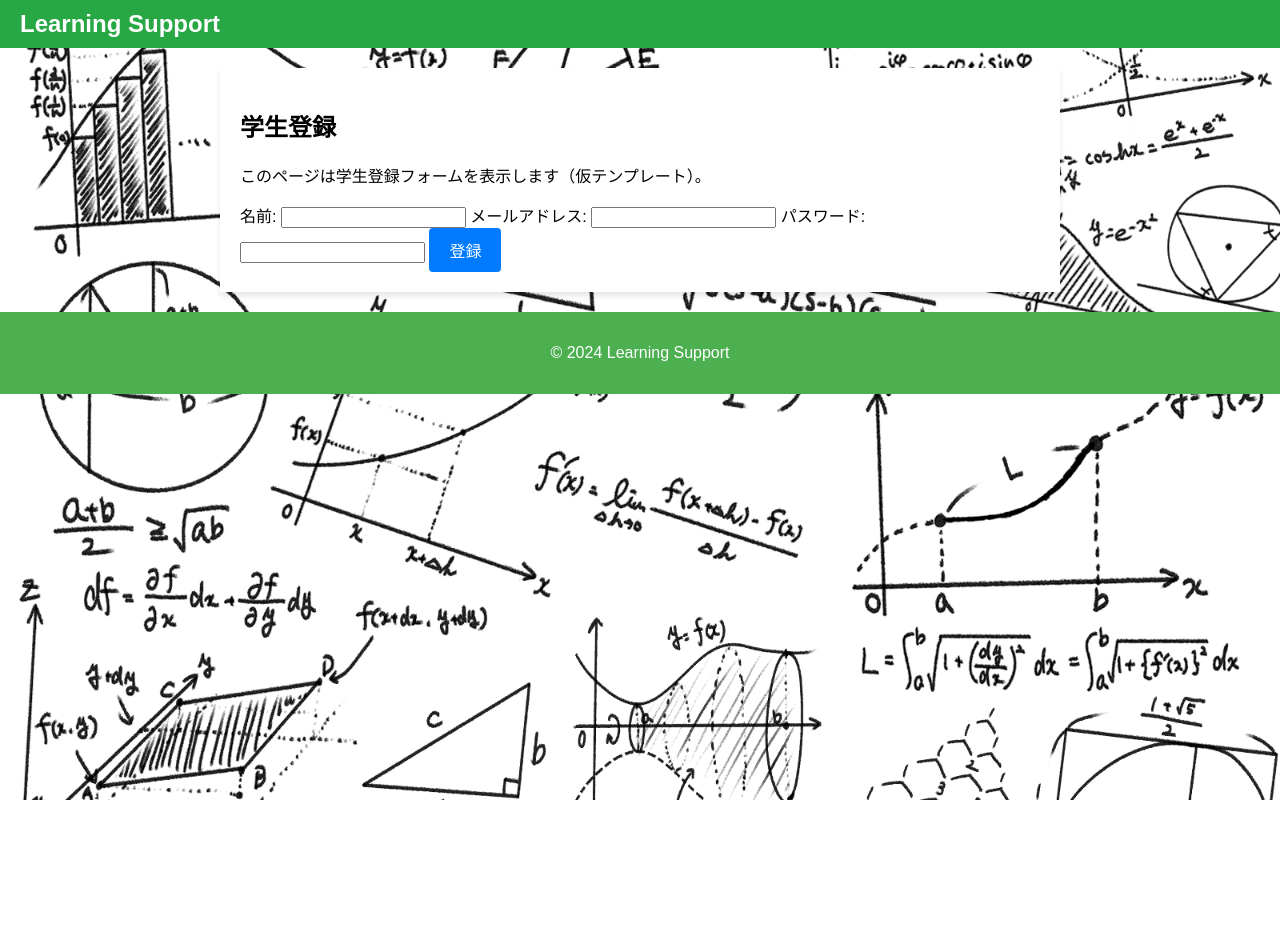
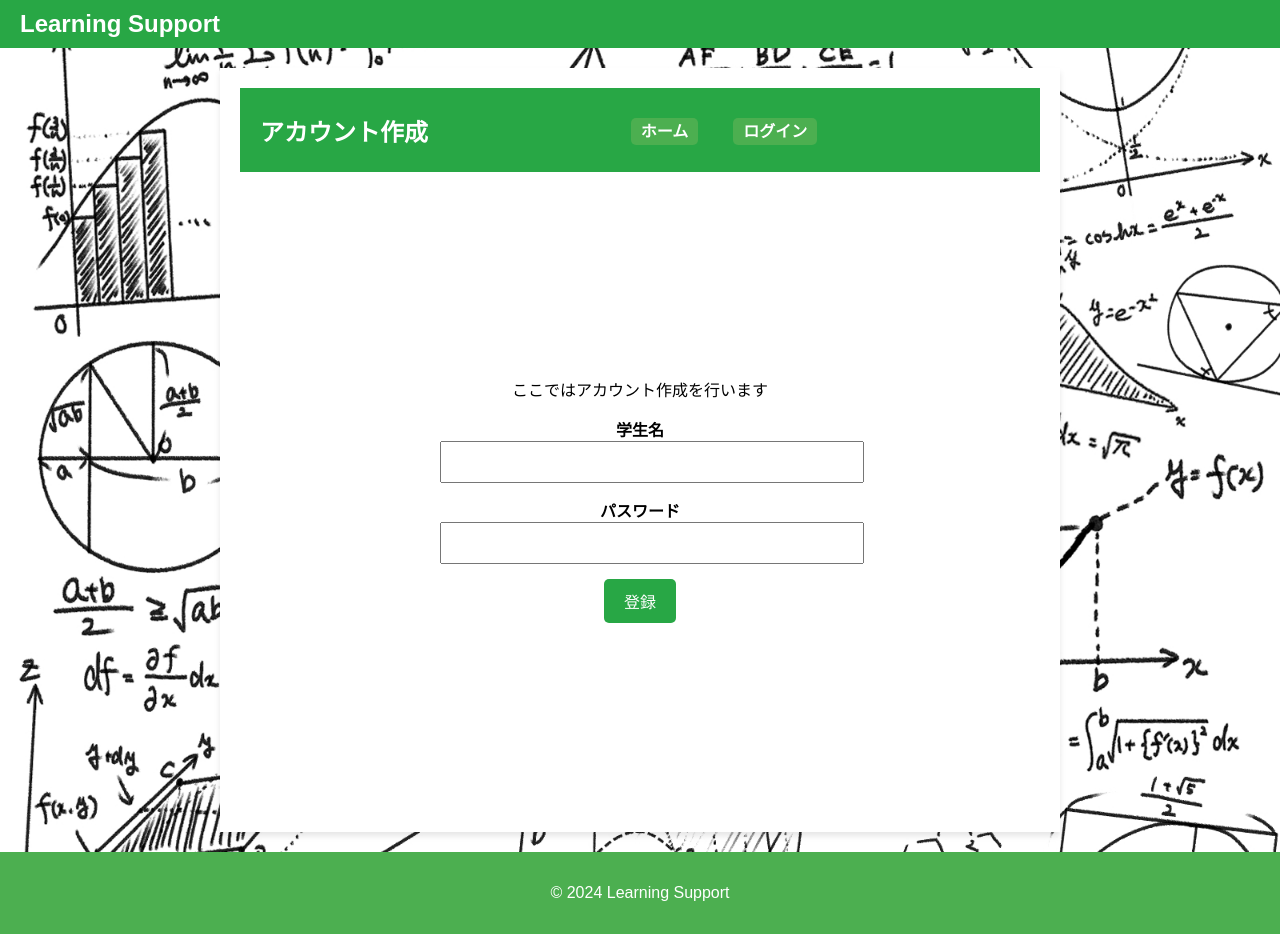
Before and after one commit to RyoRI45/NewData, a Django app: page /register/ in a window 1280 px wide. Before the commit the page ends 800 px from the top, so only its background shows below. Run offline with Django 5.2, Linux system fonts and the light colour scheme.

Commit message:
アカウント作成画面追加

```diff
--- a/core/templates/core/attendance_plan.html
+++ b/core/templates/core/attendance_plan.html
@@ -14,6 +14,7 @@
 </header>
 
 <div class="content-container">
+    <h2>出席状況</h2>
     <table class="styled-table">
         <thead>
             <tr>
--- a/core/templates/core/login.html
+++ b/core/templates/core/login.html
@@ -3,6 +3,7 @@
 {% block content %}
 <!-- ヘッダー -->
 <header style="display: flex; justify-content: space-between; align-items: center; padding: 10px 20px; background-color: #28a745; color: white;">
+    <h1>ログイン</h1>
     <!-- ナビゲーションバー -->
     <nav>
         <ul style="list-style: none; display: flex; gap: 15px; margin: 0; padding: 0;">
--- a/core/templates/core/register_student.html
+++ b/core/templates/core/register_student.html
@@ -1,21 +1,44 @@
 {% extends 'base.html' %}
 
 {% block content %}
-<div class="register-student">
-    <h2>学生登録</h2>
-    <p>このページは学生登録フォームを表示します（仮テンプレート）。</p>
-    <form method="post">
-        {% csrf_token %}
-        <label for="student_name">名前:</label>
-        <input type="text" id="student_name" name="student_name" required>
+<header style="display: flex; justify-content: space-between; align-items: center; padding: 10px 20px; background-color: #28a745; color: white;">
+    <h1>アカウント作成</h1>
+    <!-- ナビゲーションバー -->
+    <nav>
+        <ul style="list-style: none; display: flex; gap: 15px; margin: 0; padding: 0;">
+            <li><a href="{% url 'home' %}" style="text-decoration: none; color: white; font-weight: bold;">ホーム</a></li>
+            <li><a href="{% url 'login' %}" style="text-decoretaion: none; color: white; font-weight: bold">ログイン</a></li>
+        </ul>
+    </nav>
+</header>
 
-        <label for="email">メールアドレス:</label>
-        <input type="email" id="email" name="email" required>
+<div style="display: flex; justify-content: center; align-items: center; height: 80vh;">
+    <div style="width: 100%; max-width: 400px; text-align: center;">
+        <p>ここではアカウント作成を行います</p>
+        <form method="POST" action="">
+            {% csrf_token %}
+            <!-- エラーメッセージ -->
+            {% if error %}
+                <p style="color: red; font-weight: bold; margin-bottom: 15px;">{{ error }}</p>
+            {% endif %}
 
-        <label for="password">パスワード:</label>
-        <input type="password" id="password" name="password" required>
+            <!-- 学生名 -->
+            <div style="margin-bottom: 15px;">
+                <label for="student_name" style="display: block; font-weight: bold;">学生名</label>
+                <input type="text" id="student_name" name="student_name" required style="width: 100%; padding: 10px; font-size: 1rem;">
+            </div>
 
-        <button type="submit" class="btn">登録</button>
-    </form>
+            <!-- パスワード -->
+            <div style="margin-bottom: 15px;">
+                <label for="password" style="display: block; font-weight: bold;">パスワード</label>
+                <input type="password" id="password" name="password" required style="width: 100%; padding: 10px; font-size: 1rem;">
+            </div>
+
+            <!-- 登録ボタン -->
+            <button type="submit" style="background-color: #28a745; color: white; border: none; padding: 10px 20px; font-size: 1rem; cursor: pointer;">
+                登録
+            </button>
+        </form>
+    </div>
 </div>
 {% endblock %}
--- a/core/views.py
+++ b/core/views.py
@@ -4,6 +4,7 @@ from django.contrib.auth.decorators import login_required
 from .models import Student, Subject, GPA
 from django.http import HttpResponseForbidden
 from core.models import Student  # Student モデルのインポート
+import uuid
 
 # Create your views here.
 
@@ -12,10 +13,30 @@ def home(request):
     print(f"Request host: {request.get_host()}")  # ログにホスト名を出力
     return render(request, 'core/home.html')
 
+#アカウント作成
 def register_student(request):
     if request.method == 'POST':
-        # 登録処理を追加（例: データベースに保存）
-        pass
+        student_name = request.POST.get('student_name', '').strip()
+        password = request.POST.get('password', '').strip()
+
+        # 入力値のチェック
+        if not student_name or not password:
+            return render(request, 'core/register_student.html', {
+                'error': '全ての項目を入力してください。'
+            })
+
+        # 学生名が重複しないかチェック
+        if Student.objects.filter(student_name=student_name).exists():
+            return render(request, 'core/register_student.html', {
+                'error': 'この学生名は既に登録されています。'
+            })
+
+        # ランダムな student_id を生成して Student モデルに登録
+        student_id = str(uuid.uuid4())[:8]  # UUIDの最初の8文字をIDに使用
+        Student.objects.create(student_id=student_id, student_name=student_name, password=password)
+
+        return redirect('home')  # 登録後はホームへリダイレクト
+
     return render(request, 'core/register_student.html')
 
 def login_view(request):
```
